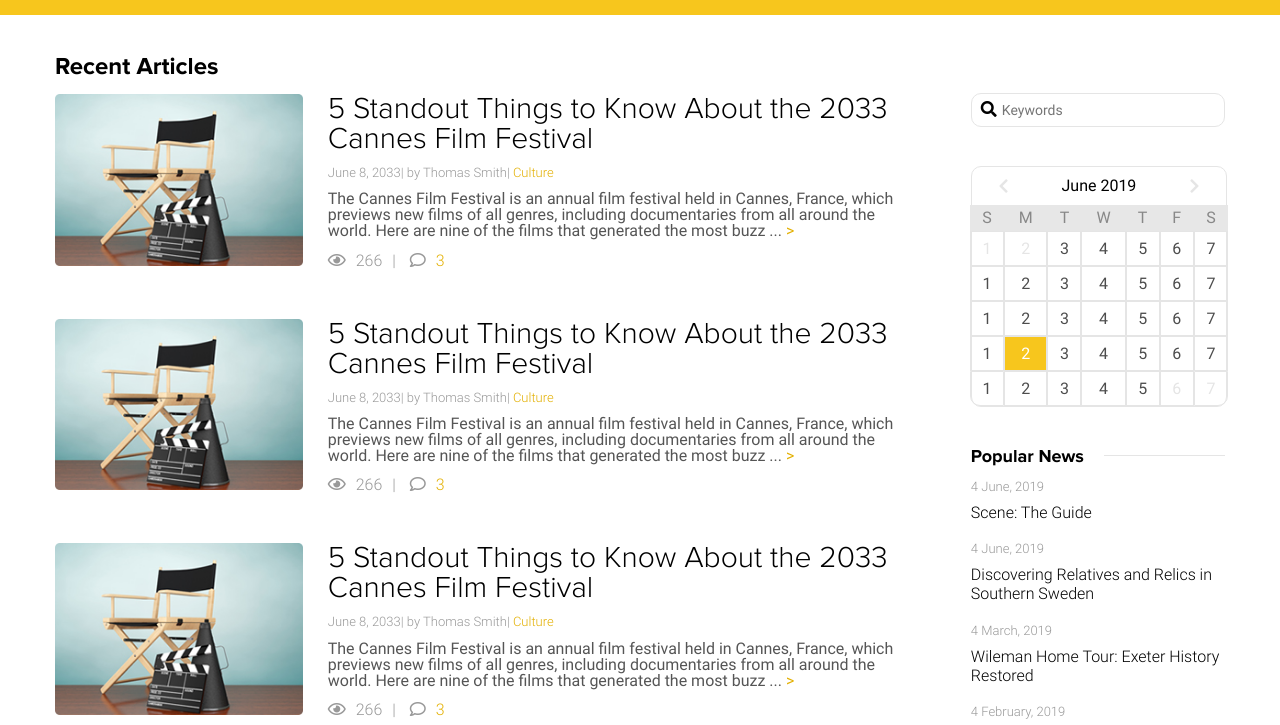
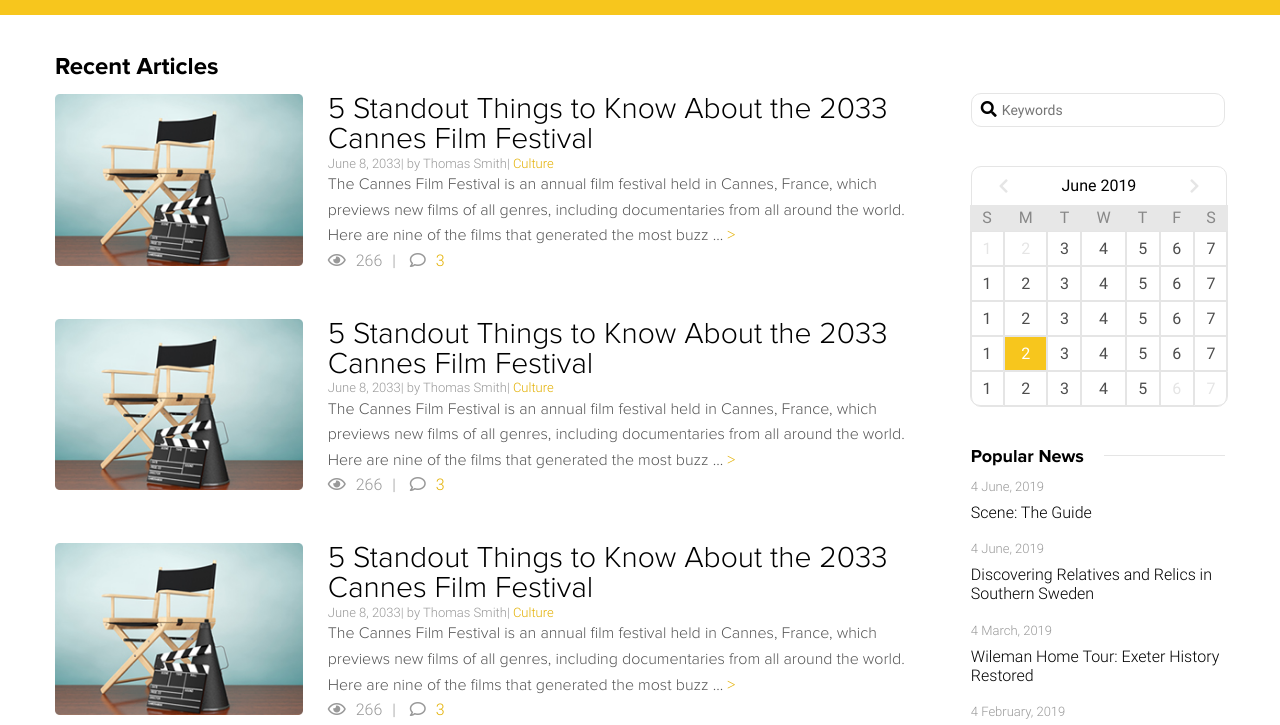
Before and after one commit to henry88lay/result-oriented-web-developer, a plain HTML site: page Projects/GoTHAM/index.html in a window 1280 px wide. Shown: the part 52-777 px from the top of the page. Drawn offline with Linux system fonts and the light colour scheme.

Commit message:
added styling to description

```diff
--- a/Projects/GoTHAM/CSS/styles.css
+++ b/Projects/GoTHAM/CSS/styles.css
@@ -203,7 +203,9 @@ article h3{
 .description {
     color: #555;
     font-size: 16px;
-    font-family: Roboto;
+    font-family: Proxima;
+    font-weight: 300;
+    line-height: 1.6;
 }
 
 .description::after{
@@ -378,7 +380,7 @@ aside.right-sidebar {
 /* Footer   ========================= */
 /* ================================== */
 .page-footer {
-    margin: 100px 0;
+    margin: 100px 0 0;
 }
 
 .page-footer>.wrapper>* {
```
